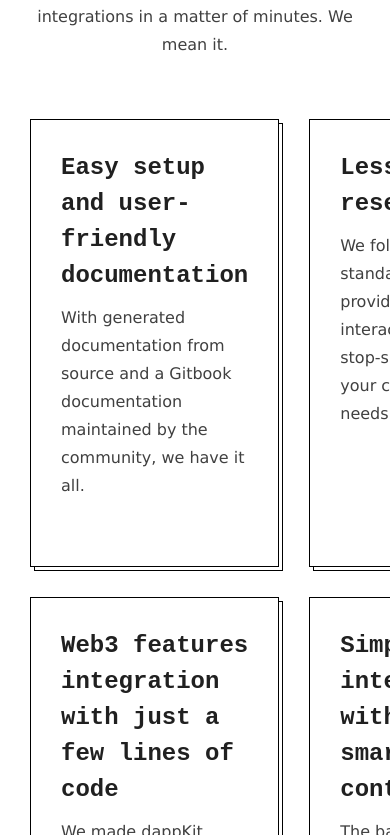
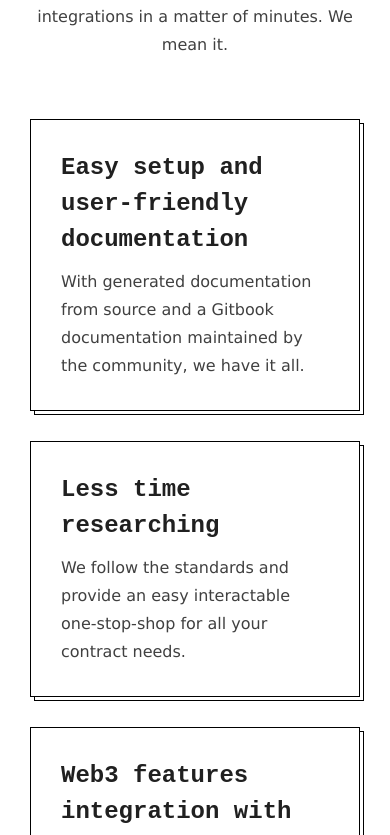
Before and after one commit to layerx-labs/dappkit-landing-page, a React (Create React App) app: page / in a window 390 px wide. Shown: the part 2209-3044 px from the top of the page. Built offline with nearby package versions, Linux system fonts and the light colour scheme.

Commit message:
Add responsiveness magic on SDK

```diff
--- a/src/components/sdk.js
+++ b/src/components/sdk.js
@@ -2,12 +2,17 @@ import styled from "styled-components";
 import { rem } from "polished";
 import Section from "./design/section";
 import Card from "./design/card";
+import { device } from "../styles/design-tokens";
 
 const Grid = styled.div`
   display: grid;
-  grid-template-columns: 1fr 1fr;
-  grid-template-rows: 1fr 1fr;
+  grid-template-columns: 1fr;
   grid-gap: ${rem("30px")};
+
+  @media ${device.s} {
+    grid-template-columns: 1fr 1fr;
+    grid-template-rows: 1fr 1fr;
+  }
 `;
 
 function Sdk() {
```
